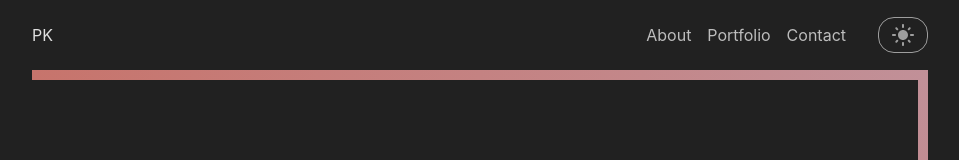
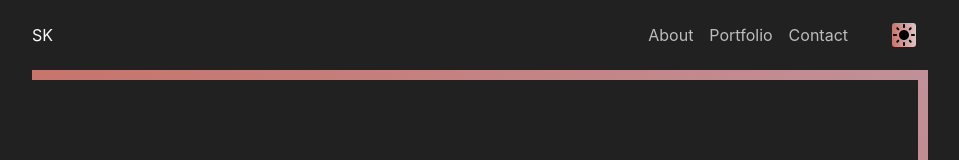
Before and after one commit to pkeen/my-portfolio-site, a React (Vite) app: page / in a window 1280 px wide. Shown: the top 160 px of the page, without its empty margins (160-1119 px from the left). Built offline with nearby package versions, Linux system fonts and the light colour scheme.

Commit message:
style navbar

```diff
--- a/src/components/NavBar/Logo.jsx
+++ b/src/components/NavBar/Logo.jsx
@@ -7,8 +7,8 @@ const Logo = () => {
 	const theme = useTheme();
 
 	return (
-		<div css={{color: theme.colors.grey[300]}}>
-			PK
+		<div css={{color: theme.typography.h1.color}}>
+			SK
 		</div>
 	);
 };
--- a/src/components/NavBar/NavigationMenu.jsx
+++ b/src/components/NavBar/NavigationMenu.jsx
@@ -7,9 +7,9 @@ const NavigationMenu = ({ className }) => {
 
 	return (
 		<div className={className}>
-			<StyledLink to="/about">About</StyledLink>
-			<StyledLink to="/portfolio">Portfolio</StyledLink>
-			<StyledLink to="/contact">Contact</StyledLink>
+			<StyledLink to="#about">About</StyledLink>
+			<StyledLink to="#portfolio">Portfolio</StyledLink>
+			<StyledLink to="#contact">Contact</StyledLink>
 		</div>
 	);
 };
--- a/src/components/NavBar/ThemeSelector/ThemeSelector.jsx
+++ b/src/components/NavBar/ThemeSelector/ThemeSelector.jsx
@@ -1,23 +1,33 @@
 import React, { useContext } from "react";
 import ThemeContext from "../../../themes/ThemeContext";
 import IconButton from "../../IconButton";
-
+import { useTheme } from "@emotion/react";
 import { DarkMode } from "@mui/icons-material";
 import { LightMode } from "@mui/icons-material";
 
 const ThemeSelector = ({ className }) => {
 	const { theme, toggleTheme } = useContext(ThemeContext);
 
+	const themeObject = useTheme();
+
+	let css = {
+		background: `linear-gradient(90deg, ${themeObject.gradients.h2[0]}, ${themeObject.gradients.h2[1]})`,
+		// background: `linear-gradient(90deg, ${theme.colors.bittersweet[700]}, ${theme.colors.frangipani[400]})`, // alternative more bright
+		WebkitBackgroundClip: "svg",
+		WebkitTextFillColor: "transparent",
+		borderRadius: "3px",
+		color: "black",
+	};
 	return (
 		<div>
 			<IconButton
 				onClick={toggleTheme}
-				css={{ fontSize: "1rem"}}
-				variant="ghost"
+
+				variant="gradient"
 				size={"sm"}
 				className={className}
 			>
-				{theme === "light" ? <DarkMode /> : <LightMode />}
+				{theme === "light" ? <DarkMode css={css}/> : <LightMode css={css}/>}
 			</IconButton>
 		</div>
 	);
--- a/src/components/Typography/StyledLink.jsx
+++ b/src/components/Typography/StyledLink.jsx
@@ -4,28 +4,24 @@ import { useTheme } from "@emotion/react";
 import ThemeContext from "../../themes/ThemeContext";
 
 const StyledLink = ({ children, to }) => {
-	const { theme } = useContext(ThemeContext);
-	const themeObject = useTheme();
-	console.log(themeObject);
+	// const { theme } = useContext(ThemeContext);
+	const theme = useTheme();
 	return (
-		<Link
-			to={to}
+		<a
+			href={to}
 			css={{
-				color:
-					theme === "light"
-						? themeObject.colors.grey[700]
-						: themeObject.colors.grey[400],
+				color: theme.typography.a.color,
 				"&:hover": {
-					color:
-						theme === "light"
-							? themeObject.colors.grey[500]
-							: themeObject.colors.grey[600],
+					background: `linear-gradient(90deg, ${theme.gradients.h2[0]}, ${theme.gradients.h2[1]})`,
+					// background: `linear-gradient(90deg, ${theme.colors.bittersweet[700]}, ${theme.colors.frangipani[400]})`, // alternative more bright
+					WebkitBackgroundClip: "text",
+					WebkitTextFillColor: "transparent",
 					// textShadow: '0px -1px 2px',
 				},
 			}}
 		>
 			{children}
-		</Link>
+		</a>
 	);
 };
 
--- a/src/themes/light-theme.js
+++ b/src/themes/light-theme.js
@@ -24,6 +24,12 @@ const lightTheme = merge({}, defaultTheme, {
 		},
 		blockquote: {
 			color: defaultTheme.colors.grey[600],
+		},
+		a: {
+			color: defaultTheme.colors.grey[700],
+			"&: hover": {
+				color: defaultTheme.colors.grey[600],
+			},
 		},
 	},
 	components: {
```
